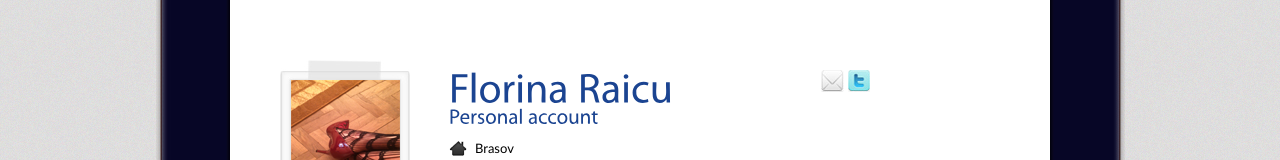
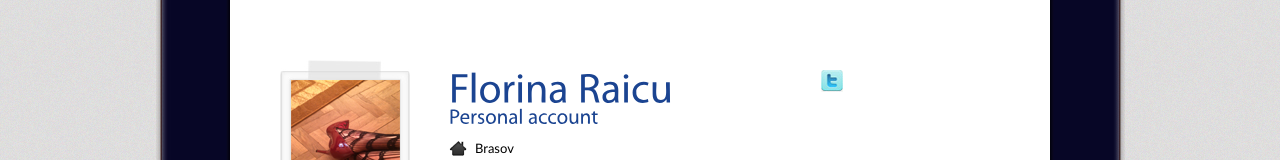
Before and after one commit to MegaFeet/Florina-Raicu, a plain HTML site: page index.html in a window 1280 px wide. Shown: the part 207-367 px from the top of the page. Drawn offline with Linux system fonts and the light colour scheme.

Commit message:
Update index.html

```diff
--- a/index.html
+++ b/index.html
@@ -53,7 +53,6 @@
           <!-- Begin Social -->
           <div class="social">
 <ul>
-<li><a class='north' id="contact" href="https://goo.gl/2c1zma" title="Contact Me"><img src="images/icn-contact.jpg" alt="" /></a></li>
 <li><a class='north' href="https://twitter.com/slave4your" title="Twitter"><img src="images/icn-twitter.jpg" alt="" /></a></li>
 
 </ul>
```
